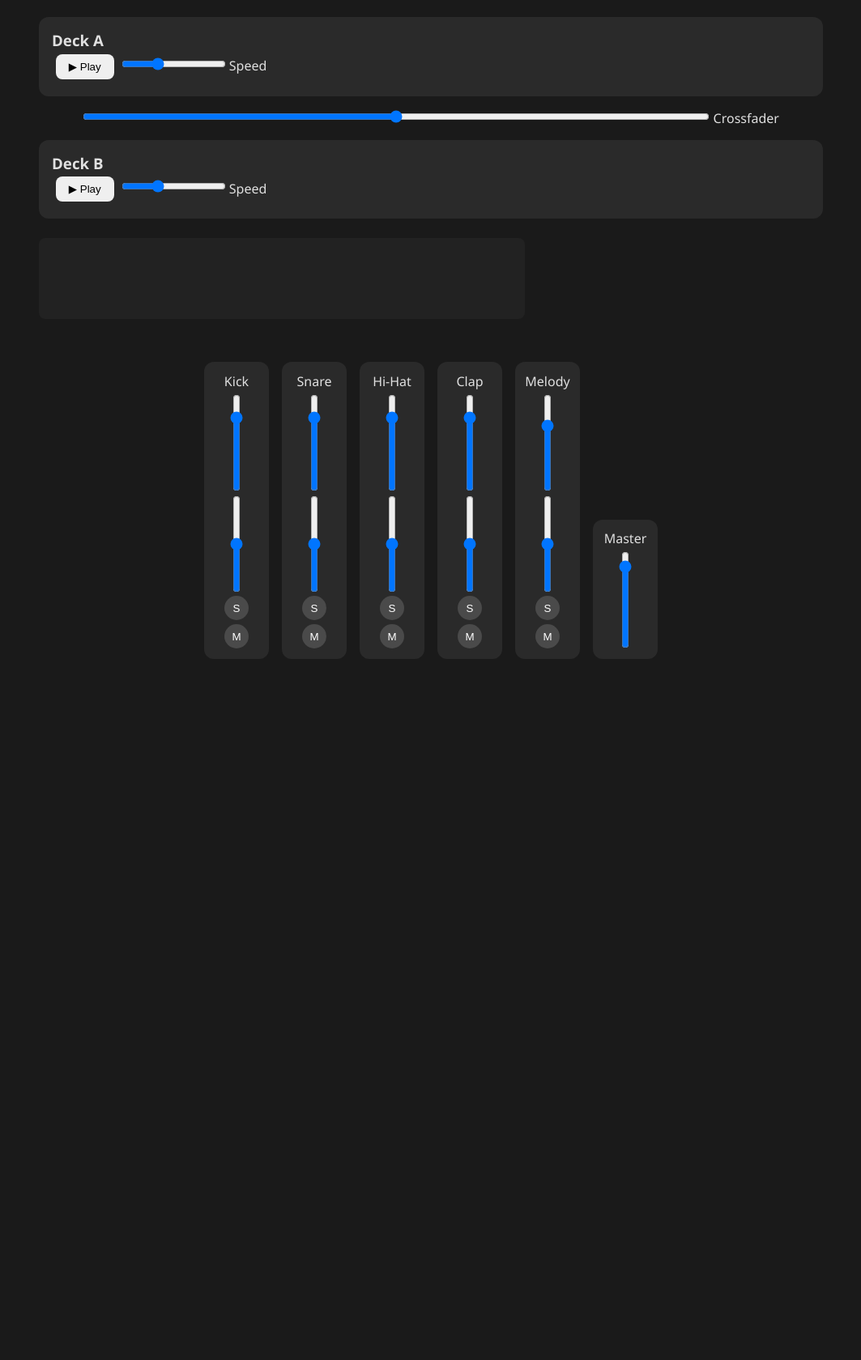
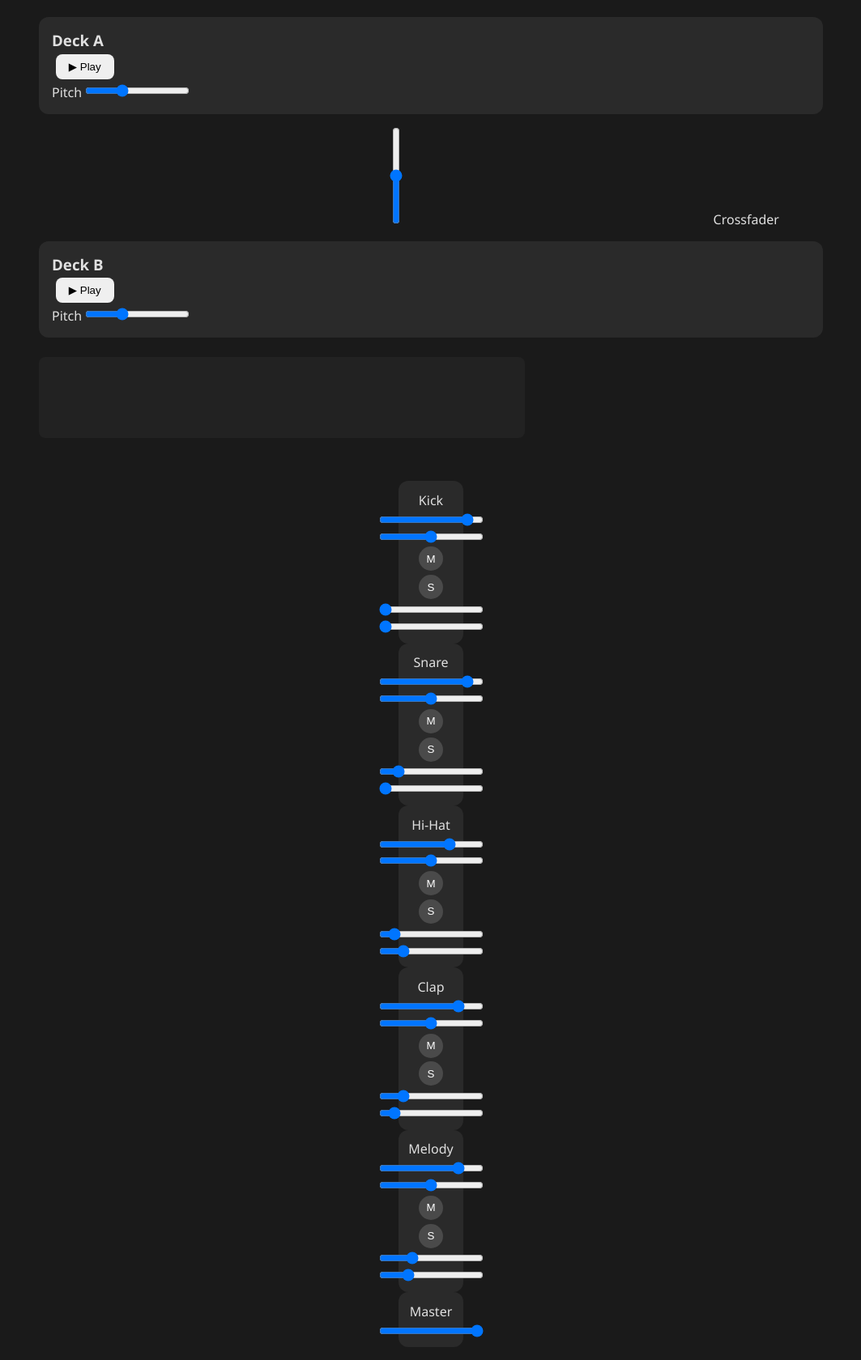
Before and after one commit to banerjeeankita1907-hub/beatforge-ai, a plain HTML site: page index.html in a window 1280 px wide. Shown: the part 78-1758 px from the top of the page at 81% size, without its empty margins (108-1171 px from the left). Before the commit the page ends 908 px from the top, so only its background shows below. Drawn offline with nearby package versions, Linux system fonts and the light colour scheme; no server answers.

Commit message:
Update index.html for BeatForge AI Pro

```diff
--- a/index.html
+++ b/index.html
@@ -1,41 +1,47 @@
 <!DOCTYPE html>
 <html lang="en">
 <head>
-  <meta charset="UTF-8" />
-  <meta name="viewport" content="width=device-width, initial-scale=1.0" />
-  <title>BeatForge AI – Ultimate Music Studio</title>
-  <link rel="stylesheet" href="style.css" />
+  <meta charset="UTF-8"/>
+  <meta name="viewport" content="width=device-width, initial-scale=1.0"/>
+  <title>BeatForge AI Pro – DJ, Producer & Mastering Engineer</title>
+  <link rel="stylesheet" href="style.css"/>
 </head>
 <body>
   <div id="app">
     <header>
-      <h1>🎛️ BeatForge AI</h1>
+      <h1>🎛️ BeatForge AI Pro</h1>
       <nav id="tabs">
-        <button class="tab active" data-view="dj">🎧 DJ</button>
-        <button class="tab" data-view="beat">🥁 Beat</button>
+        <button class="tab active" data-view="dj">🎧 DJ Mixer</button>
+        <button class="tab" data-view="beat">🥁 Beat Maker</button>
         <button class="tab" data-view="composer">🤖 AI Composer</button>
         <button class="tab" data-view="mixer">🎚️ Mixer</button>
-        <button class="tab" data-view="master">🔊 Master</button>
+        <button class="tab" data-view="master">🔊 Mastering</button>
       </nav>
     </header>
 
     <!-- DJ Mixer View -->
     <section id="dj" class="view active">
+      <div class="decks-row">
         <div class="deck" id="deck-a">
           <h3>Deck A</h3>
-        <button class="btn play-btn" data-deck="a">▶ Play</button>
-        <input type="range" min="0.5" max="2" step="0.01" value="1" class="speed" data-deck="a" />
-        <label>Speed</label>
+          <button class="btn play-deck" data-deck="a">▶ Play</button>
+          <div class="slider-group">
+            <label>Pitch</label>
+            <input type="range" min="0.5" max="2" step="0.01" value="1" class="pitch" data-deck="a"/>
+          </div>
         </div>
         <div class="crossfader-section">
-        <input type="range" id="crossfader" min="0" max="1" step="0.01" value="0.5" />
+          <input type="range" id="crossfader" min="0" max="1" step="0.01" value="0.5" orient="vertical"/>
           <label>Crossfader</label>
         </div>
         <div class="deck" id="deck-b">
           <h3>Deck B</h3>
-        <button class="btn play-btn" data-deck="b">▶ Play</button>
-        <input type="range" min="0.5" max="2" step="0.01" value="1" class="speed" data-deck="b" />
-        <label>Speed</label>
+          <button class="btn play-deck" data-deck="b">▶ Play</button>
+          <div class="slider-group">
+            <label>Pitch</label>
+            <input type="range" min="0.5" max="2" step="0.01" value="1" class="pitch" data-deck="b"/>
+          </div>
+        </div>
       </div>
       <canvas id="scope-dj" width="600" height="100"></canvas>
     </section>
@@ -60,9 +66,12 @@
           <div class="steps" id="steps-clap"></div>
         </div>
       </div>
+      <div class="controls">
         <button id="play-beat" class="btn primary">▶ Play Beat</button>
         <button id="stop-beat" class="btn secondary">⏹ Stop</button>
-      <label>BPM: <input type="number" id="bpm" value="120" min="40" max="300" /></label>
+        <label>BPM <input type="number" id="bpm" value="120" min="40" max="300"/></label>
+        <button id="random-beat" class="btn">🎲 Random Beat</button>
+      </div>
     </section>
 
     <!-- AI Composer View -->
@@ -70,75 +79,88 @@
       <h2>AI Melody Generator</h2>
       <button id="generate-melody" class="btn primary">✨ Generate Melody</button>
       <button id="play-melody" class="btn secondary" disabled>▶ Play Melody</button>
-      <div id="melody-notes"></div>
-      <canvas id="piano-roll" width="600" height="120"></canvas>
+      <button id="stop-melody" class="btn secondary">⏹ Stop</button>
+      <div id="melody-display"></div>
+      <canvas id="piano-roll" width="600" height="100"></canvas>
     </section>
 
     <!-- Mixer View -->
     <section id="mixer" class="view">
+      <div class="channel-strips">
         <div class="channel" data-chan="kick">
           <label>Kick</label>
-        <input type="range" orient="vertical" min="0" max="1" step="0.01" value="0.8" class="vol" />
-        <input type="range" orient="vertical" min="-1" max="1" step="0.01" value="0" class="pan" />
+          <input type="range" min="0" max="1" step="0.01" value="0.9" class="vol"/>
+          <input type="range" min="-1" max="1" step="0.01" value="0" class="pan"/>
+          <button class="mute-btn">M</button>
           <button class="solo-btn">S</button>
-        <button class="mute-btn">M</button>
+          <input type="range" min="0" max="1" step="0.01" value="0" class="send-reverb"/>
+          <input type="range" min="0" max="1" step="0.01" value="0" class="send-delay"/>
         </div>
         <div class="channel" data-chan="snare">
           <label>Snare</label>
-        <input type="range" orient="vertical" min="0" max="1" step="0.01" value="0.8" class="vol" />
-        <input type="range" orient="vertical" min="-1" max="1" step="0.01" value="0" class="pan" />
+          <input type="range" min="0" max="1" step="0.01" value="0.9" class="vol"/>
+          <input type="range" min="-1" max="1" step="0.01" value="0" class="pan"/>
+          <button class="mute-btn">M</button>
           <button class="solo-btn">S</button>
-        <button class="mute-btn">M</button>
+          <input type="range" min="0" max="1" step="0.01" value="0.15" class="send-reverb"/>
+          <input type="range" min="0" max="1" step="0.01" value="0" class="send-delay"/>
         </div>
         <div class="channel" data-chan="hihat">
           <label>Hi‑Hat</label>
-        <input type="range" orient="vertical" min="0" max="1" step="0.01" value="0.8" class="vol" />
-        <input type="range" orient="vertical" min="-1" max="1" step="0.01" value="0" class="pan" />
+          <input type="range" min="0" max="1" step="0.01" value="0.7" class="vol"/>
+          <input type="range" min="-1" max="1" step="0.01" value="0" class="pan"/>
+          <button class="mute-btn">M</button>
           <button class="solo-btn">S</button>
-        <button class="mute-btn">M</button>
+          <input type="range" min="0" max="1" step="0.01" value="0.1" class="send-reverb"/>
+          <input type="range" min="0" max="1" step="0.01" value="0.2" class="send-delay"/>
         </div>
         <div class="channel" data-chan="clap">
           <label>Clap</label>
-        <input type="range" orient="vertical" min="0" max="1" step="0.01" value="0.8" class="vol" />
-        <input type="range" orient="vertical" min="-1" max="1" step="0.01" value="0" class="pan" />
+          <input type="range" min="0" max="1" step="0.01" value="0.8" class="vol"/>
+          <input type="range" min="-1" max="1" step="0.01" value="0" class="pan"/>
+          <button class="mute-btn">M</button>
           <button class="solo-btn">S</button>
-        <button class="mute-btn">M</button>
+          <input type="range" min="0" max="1" step="0.01" value="0.2" class="send-reverb"/>
+          <input type="range" min="0" max="1" step="0.01" value="0.1" class="send-delay"/>
         </div>
         <div class="channel" data-chan="melody">
           <label>Melody</label>
-        <input type="range" orient="vertical" min="0" max="1" step="0.01" value="0.7" class="vol" />
-        <input type="range" orient="vertical" min="-1" max="1" step="0.01" value="0" class="pan" />
+          <input type="range" min="0" max="1" step="0.01" value="0.8" class="vol"/>
+          <input type="range" min="-1" max="1" step="0.01" value="0" class="pan"/>
+          <button class="mute-btn">M</button>
           <button class="solo-btn">S</button>
-        <button class="mute-btn">M</button>
+          <input type="range" min="0" max="1" step="0.01" value="0.3" class="send-reverb"/>
+          <input type="range" min="0" max="1" step="0.01" value="0.25" class="send-delay"/>
         </div>
         <div class="channel master-chan">
           <label>Master</label>
-        <input type="range" orient="vertical" min="0" max="1" step="0.01" value="0.9" id="master-vol" />
+          <input type="range" min="0" max="1" step="0.01" value="1" id="master-vol" class="vol"/>
+        </div>
       </div>
     </section>
 
     <!-- Mastering View -->
     <section id="master" class="view">
       <h2>Mastering Chain</h2>
+      <div class="eq-section">
         <div class="eq-band">
-        <label>Low (60Hz)</label>
-        <input type="range" min="-12" max="12" value="0" class="eq-gain" data-freq="60" />
+          <label>Low (60 Hz)</label>
+          <input type="range" min="-12" max="12" value="0" class="eq-gain" data-freq="60"/>
         </div>
         <div class="eq-band">
-        <label>Mid (1000Hz)</label>
-        <input type="range" min="-12" max="12" value="0" class="eq-gain" data-freq="1000" />
+          <label>Mid (1 kHz)</label>
+          <input type="range" min="-12" max="12" value="0" class="eq-gain" data-freq="1000"/>
         </div>
         <div class="eq-band">
-        <label>High (8000Hz)</label>
-        <input type="range" min="-12" max="12" value="0" class="eq-gain" data-freq="8000" />
+          <label>High (8 kHz)</label>
+          <input type="range" min="-12" max="12" value="0" class="eq-gain" data-freq="8000"/>
         </div>
-      <div class="compressor">
-        <label>Threshold</label>
-        <input type="range" min="-60" max="0" value="-24" id="comp-threshold" />
-        <label>Ratio</label>
-        <input type="range" min="1" max="20" value="4" id="comp-ratio" />
       </div>
-      <button id="export-audio" class="btn primary">🔊 Export Track</button>
+      <div class="compressor-section">
+        <label>Threshold <input type="range" min="-60" max="0" value="-24" id="comp-threshold"/></label>
+        <label>Ratio <input type="range" min="1" max="20" value="4" id="comp-ratio"/></label>
+      </div>
+      <button id="export-audio" class="btn primary">🔊 Export Track (8s)</button>
     </section>
   </div>
 
```
Lines whose indentation alone changed are shown as unchanged.
